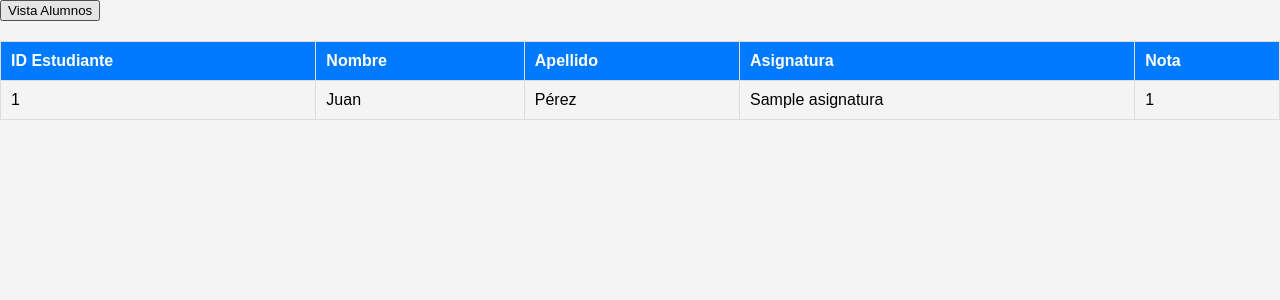
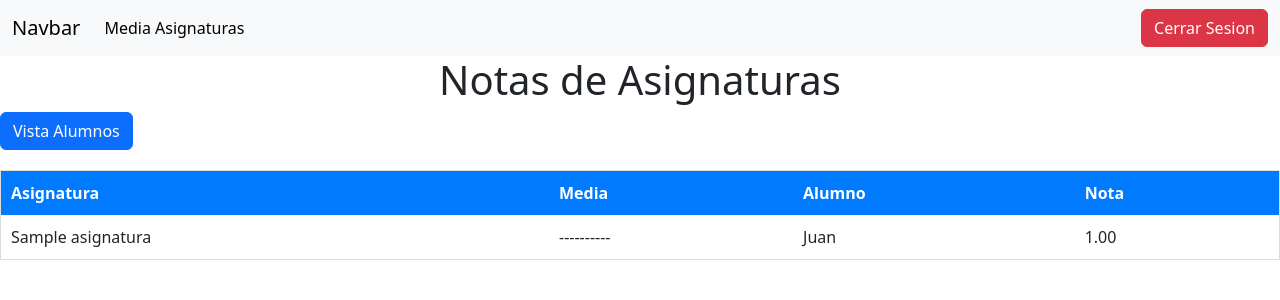
Before and after one commit to AngelCampsRuiz/Gesti--Notes, a PHP site: page /view/vistaNotas.php in a window 1280 px wide. Shown: the top 300 px of the page. Run offline with PHP 8.4, Linux system fonts and the light colour scheme; a user stored in the database is signed in; data comes from the database, SQL or seed files in the repository; tables that the repository leaves empty hold one stand-in row (values such as "Sample post").

Commit message:
casi final

```diff
--- /dev/null
+++ b/process/filtrosNotas.php
@@ -0,0 +1,35 @@
+<?php
+require_once 'conexion.php';
+
+if (isset($_GET['asignatura'])) {
+    try {
+        // Consulta para obtener el promedio, el mejor alumno y la mejor nota por asignatura
+        $sqlMediaPorAsignatura = "SELECT
+                                    a.nombre_asig,
+                                    AVG(n.nota_alu) AS promedio,
+                                    (
+                                        SELECT CONCAT(l.nombre_alu, ' ', l.apellido_alu)
+                                        FROM tbl_notas n2
+                                        INNER JOIN tbl_alumnos l ON n2.id_alu = l.id_alu
+                                        WHERE n2.id_asig = a.id_asig
+                                        ORDER BY n2.nota_alu DESC
+                                        LIMIT 1
+                                    ) AS nombre_alu,
+                                    (
+                                        SELECT MAX(n3.nota_alu)
+                                        FROM tbl_notas n3
+                                        WHERE n3.id_asig = a.id_asig
+                                    ) AS nota_alu
+                                    FROM tbl_asignatura a
+                                    LEFT JOIN tbl_notas n ON a.id_asig = n.id_asig
+                                    GROUP BY a.id_asig
+                                    ORDER BY promedio DESC";
+        $stmtMediaPorAsignatura = mysqli_stmt_init($conn);
+        mysqli_stmt_prepare($stmtMediaPorAsignatura, $sqlMediaPorAsignatura);
+        mysqli_stmt_execute($stmtMediaPorAsignatura);
+        $resultNotasAlumnos = mysqli_stmt_get_result(statement: $stmtMediaPorAsignatura);
+    } catch (Exception $e) {
+        echo "Error: " . $e->getMessage();
+        exit();
+    }
+}
--- a/view/crearAlumno.php
+++ b/view/crearAlumno.php
@@ -7,6 +7,7 @@
 // Incluir el archivo de conexión
 include '../database/conexion.php';
 
+try{
     if ($_SERVER['REQUEST_METHOD'] == 'POST') {
         $nombre = mysqli_real_escape_string($conexion,htmlspecialchars(trim($_POST['nombre'])));
         $apellido = mysqli_real_escape_string($conexion,htmlspecialchars(trim($_POST['apellido'])));
@@ -26,6 +27,10 @@
         }
 
         mysqli_stmt_close($stmt);
+    }
+} catch(Exception $e) {
+    echo "Error: ". $e->getMessage();
+    exit();
 }
 
 mysqli_close($conexion);
--- a/view/gestionUsers.php
+++ b/view/gestionUsers.php
@@ -88,12 +88,13 @@
                         </ul>
                     </li>
                 </ul>
-                <!-- Botón para crear un nuevo alumno -->
-                <a href="crearAlumno.php"><button class="btn btn-success">Crear Nuevo Alumno</button></a>
+                <a href="cerrarSesion.php"><button class='btn btn-danger'>Cerrar Sesion</button></a>
             </div>
         </div>
     </nav>
     <h1>Estudiantes</h1>
+    <!-- Botón para crear un nuevo alumno -->
+    <a href="crearAlumno.php"><button class="btn btn-success">Crear Nuevo Alumno</button></a>
     <a href="vistaNotas.php"><button class="btn btn-primary">Notas De Alumnos</button></a>
     <?php
     // Mostrar los alumnos
--- a/view/notaAlumno.php
+++ b/view/notaAlumno.php
@@ -42,13 +42,16 @@
     <meta charset="UTF-8">
     <meta name="viewport" content="width=device-width, initial-scale=1.0">
     <link rel="stylesheet" href="../css/styles.css">
+    <link href="https://cdn.jsdelivr.net/npm/bootstrap@5.3.3/dist/css/bootstrap.min.css" rel="stylesheet" integrity="sha384-QWTKZyjpPEjISv5WaRU9OFeRpok6YctnYmDr5pNlyT2bRjXh0JMhjY6hW+ALEwIH" crossorigin="anonymous">
     <title>Document</title>
 </head>
 <body>
     <form method="POST" action="formNota.php">
         <input type="hidden" name="id" id="id" value="<?php echo $idAlu; ?>" />
-        <input type="submit" name="boton" value="Subir Nota">
+        <input type="submit" class="btn btn-success" name="boton" value="Subir Nota">
     </form>
+    <a href="gestionUsers.php"><button class="btn btn-danger">VOLVER</button></a>
+    <h2>Información del alumno</h2>
     <div>
         <?php
             while ($row1 = mysqli_fetch_assoc($resultAlumno)) {
@@ -83,5 +86,6 @@
             ?>
         </tbody>
     </table>
+    <script src="https://cdn.jsdelivr.net/npm/bootstrap@5.3.3/dist/js/bootstrap.bundle.min.js" integrity="sha384-YvpcrYf0tY3lHB60NNkmXc5s9fDVZLESaAA55NDzOxhy9GkcIdslK1eN7N6jIeHz" crossorigin="anonymous"></script>
 </body>
 </html>
--- a/view/vistaNotas.php
+++ b/view/vistaNotas.php
@@ -6,7 +6,7 @@
     }
     require_once '../process/conexion.php';
 
-    // Consulta para obtener informacion de los estudiantes con sus notas de cada asignatura.
+    if($_SERVER['REQUEST_METHOD'] !== 'GET' || $_SERVER['REQUEST_METHOD'] !== 'POST'){
         try{
             $sqlNotasAlumnos = "SELECT * FROM tbl_alumnos l INNER JOIN tbl_notas n ON n.id_alu = l.id_alu INNER JOIN tbl_asignatura a ON n.id_asig = a.id_asig";
             $stmtNotasAlumnos = mysqli_stmt_init($conn);
@@ -17,6 +17,7 @@
             echo "Error: " . $e->getMessage();
             exit();
         }
+    }
 ?>
 <!DOCTYPE html>
 <html lang="en">
@@ -24,31 +25,55 @@
     <meta charset="UTF-8">
     <meta name="viewport" content="width=device-width, initial-scale=1.0">
     <link rel="stylesheet" href="../css/styles.css">
+    <link href="https://cdn.jsdelivr.net/npm/bootstrap@5.3.3/dist/css/bootstrap.min.css" rel="stylesheet" integrity="sha384-QWTKZyjpPEjISv5WaRU9OFeRpok6YctnYmDr5pNlyT2bRjXh0JMhjY6hW+ALEwIH" crossorigin="anonymous">
     <title>Document</title>
 </head>
 <body>
-    <a href="gestionUsers.php"><button>Vista Alumnos</button></a>
-    <table>
-        <thead>
-            <tr>
-                <th>ID Estudiante</th>
-                <th>Nombre</th>
-                <th>Apellido</th>
-                <th>Asignatura</th>
-                <th>Nota</th>
-            </tr>
-        </thead>
-        <tbody>
-            <?php while($row = mysqli_fetch_assoc($resultNotasAlumnos)):?>
-                <tr>
-                    <td><?php echo $row['id_alu'];?></td>
-                    <td><?php echo $row['nombre_alu'];?></td>
-                    <td><?php echo $row['apellido_alu'];?></td>
-                    <td><?php echo $row['nombre_asig'];?></td>
-                    <td><?php echo $row['nota_alu'];?></td>
-                </tr>
-            <?php endwhile;?>
-        </tbody>
-    </table>
+<nav class="navbar navbar-expand-lg bg-body-tertiary">
+        <div class="container-fluid">
+            <a class="navbar-brand" href="#">Navbar</a>
+            <button class="navbar-toggler" type="button" data-bs-toggle="collapse" data-bs-target="#navbarSupportedContent" aria-controls="navbarSupportedContent" aria-expanded="false" aria-label="Toggle navigation">
+                <span class="navbar-toggler-icon"></span>
+            </button>
+            <div class="collapse navbar-collapse" id="navbarSupportedContent">
+                <ul class="navbar-nav me-auto mb-2 mb-lg-0">
+                    <li class="nav-item">
+                        <a class="nav-link active" aria-current="page" href="vistaNotas.php?asignatura">Media Asignaturas</a>
+                    </li>
+                </ul>
+                <a href="cerrarSesion.php"><button class='btn btn-danger'>Cerrar Sesion</button></a>
+            </div>
+        </div>
+    </nav>
+    <h1>Notas de Asignaturas</h1>
+    <a href="gestionUsers.php"><button class="btn btn-primary">Vista Alumnos</button></a>
+    <?php
+        require_once '../process/filtrosNotas.php';
+            if($resultNotasAlumnos){
+                echo "<table>";
+                    echo "<thead>";
+                        echo "<tr>";
+                            echo "<th>Asignatura</th>";
+                            echo "<th>Media</th>";
+                            echo "<th>Alumno</th>";
+                            echo "<th>Nota</th>";
+                        echo "</tr>";
+                    echo "</thead>";
+                    echo "<tbody>";
+                    while($rowNotasAlumnos = mysqli_fetch_assoc($resultNotasAlumnos)){
+                        echo "<tr>";
+                            echo "<td>".$rowNotasAlumnos['nombre_asig']."</td>";
+                            echo "<td>".(isset($rowNotasAlumnos['promedio']) ? number_format($rowNotasAlumnos['promedio'], 2) : "----------")." </td>";
+                            echo "<td>".$rowNotasAlumnos['nombre_alu']."</td>";
+                            echo "<td>".number_format($rowNotasAlumnos['nota_alu'], 2)."</td>";
+                        echo "</tr>";
+                    }
+                    echo "</tbody>";
+                echo "</table>";
+            } else {
+                echo "<p>No hay notas para mostrar</p>";
+            }
+    ?>
+    <script src="https://cdn.jsdelivr.net/npm/bootstrap@5.3.3/dist/js/bootstrap.bundle.min.js" integrity="sha384-YvpcrYf0tY3lHB60NNkmXc5s9fDVZLESaAA55NDzOxhy9GkcIdslK1eN7N6jIeHz" crossorigin="anonymous"></script>
 </body>
 </html>
```
Also changed, not shown: view/formNota.php (+7 -2 lines). Lines whose indentation alone changed are shown as unchanged.
